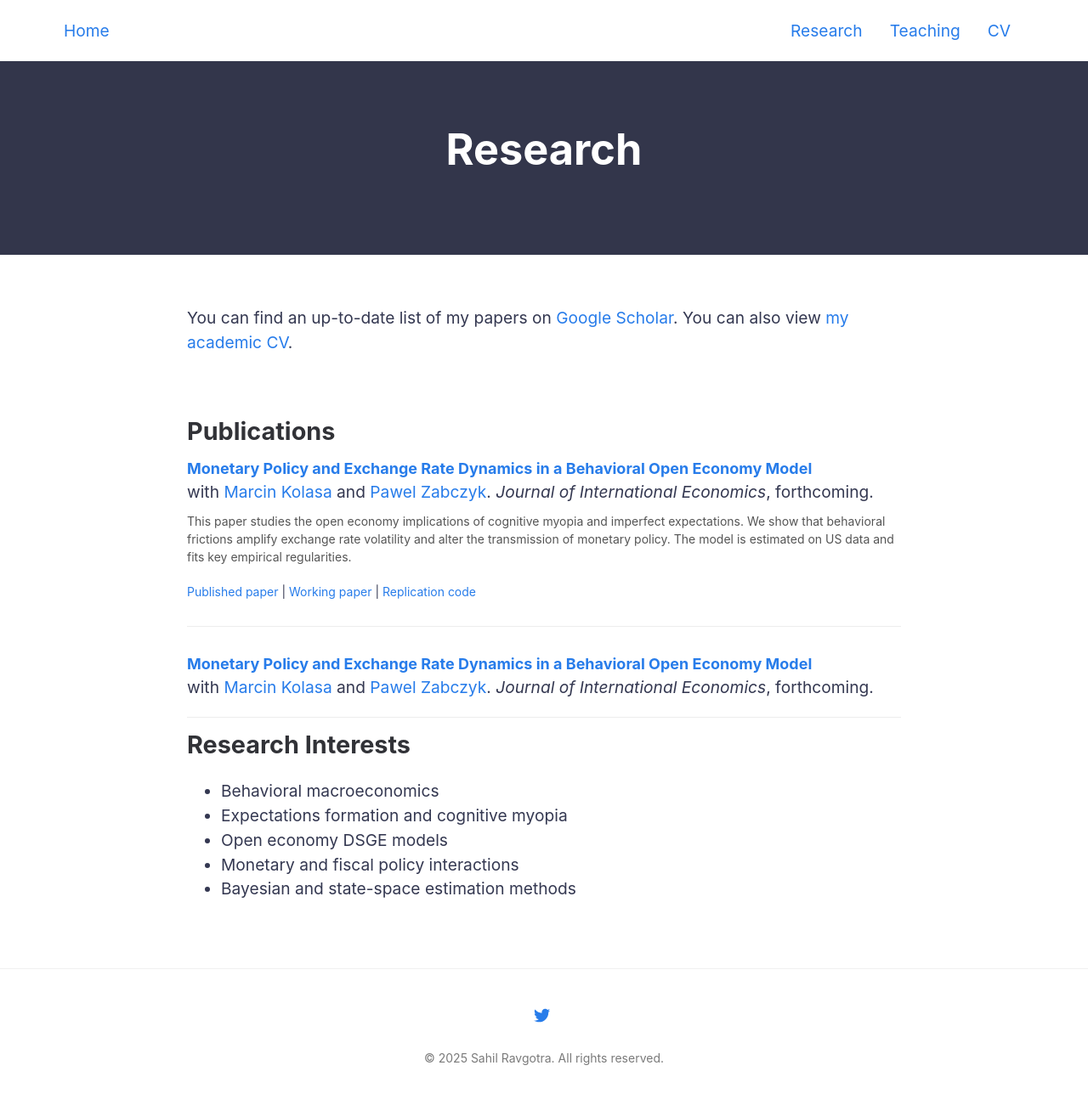
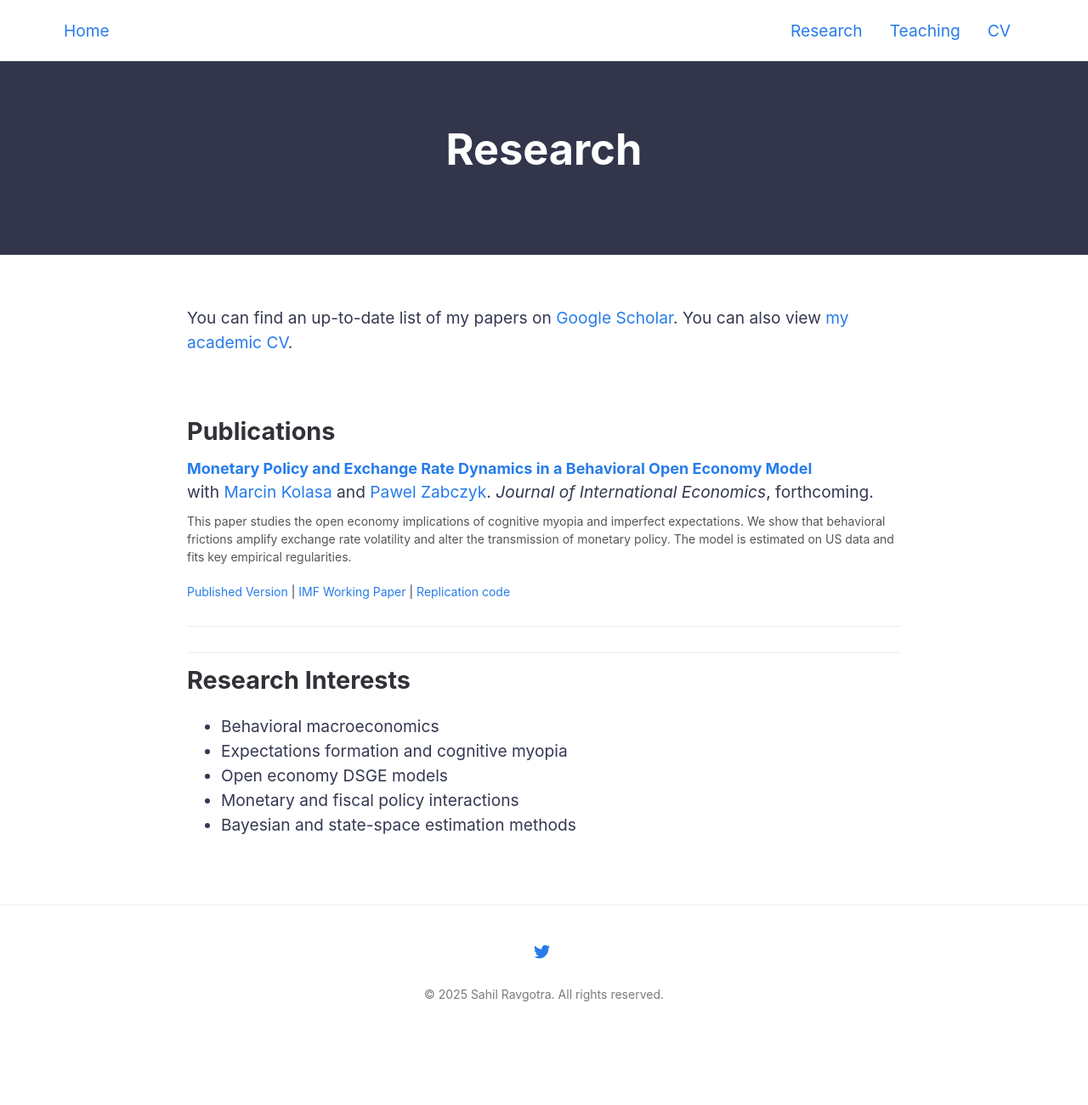
Before and after one commit to ravgotrasahil/ravgotrasahil-github.io, a Jekyll site: the page built from research.md, in a window 1280 px wide. Shown: the whole page at 85% size. Built offline with Jekyll 4.4.1, drawn with Linux system fonts in a browser that asks for light colours; after the commit the page ends 1226 px from its top, so only the background shows below that.

Commit message:
Update research.md

```diff
--- a/research.md
+++ b/research.md
@@ -28,22 +28,12 @@ This paper studies the open economy implications of cognitive myopia and imperfe
 </p>
 
 <p style="font-size: 14px;">
-  <a href="{{ site.baseurl }}/share/sahil_paper_jie.pdf" target="_blank" style="color: #1a73e8; text-decoration: none;">Published paper</a> |
-  <a href="{{ site.baseurl }}/share/sahil_wp.pdf" target="_blank" style="color: #1a73e8; text-decoration: none;">Working paper</a> |
-  <a href="{{ site.baseurl }}/share/replication_code.zip" target="_blank" style="color: #1a73e8; text-decoration: none;">Replication code</a>
+  <a href="{{ site.baseurl }}/share/JIE/JIE_pre.pdf" target="_blank" style="color: #1a73e8; text-decoration: none;">Published Version</a> |
+  <a href="{{ site.baseurl }}/share/JIE/IMF_WP.pdf" target="_blank" style="color: #1a73e8; text-decoration: none;">IMF Working Paper</a> |
+  <a href="https://data.mendeley.com/datasets/88kmcfxk8k/1" target="_blank" style="color: #1a73e8; text-decoration: none;">Replication code</a>
 </p>
 
 <hr style="margin: 30px 0;">
-
-
-<p>
-  <a href="https://www.sciencedirect.com/science/article/pii/S0022199625000431" target="_blank" style="font-size: 18px; font-weight: bold; color: #1a73e8;">
-    Monetary Policy and Exchange Rate Dynamics in a Behavioral Open Economy Model
-  </a><br>
-  with <a href="https://sites.google.com/view/marcin-kolasa/home" target="_blank" style="color: #1a73e8;">Marcin Kolasa</a> and
-  <a href="http://www.zabczyk.com/" target="_blank" style="color: #1a73e8;">Pawel Zabczyk</a>.
-  <em>Journal of International Economics</em>, forthcoming.
-</p>
 
 ---
 
```
